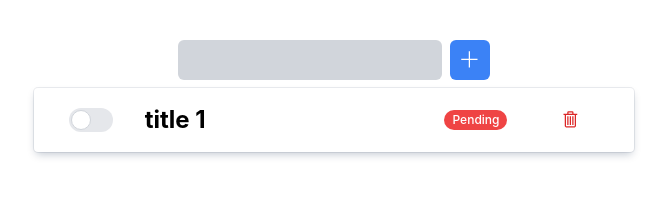
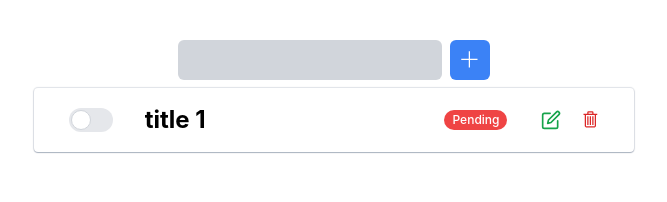
Before and after one commit to mabuhanifa/react-experiment-ts, a React (Vite) app: page / in a window 1280 px wide. Shown: the top 202 px of the page, without its empty margins (306-973 px from the left). Built offline with nearby package versions, Linux system fonts and the light colour scheme.

Commit message:
edit button

```diff
--- a/src/components/Todo.tsx
+++ b/src/components/Todo.tsx
@@ -1,9 +1,13 @@
+import { useState } from "react";
+import { BiSave } from "react-icons/bi";
+import { FiEdit } from "react-icons/fi";
 import { VscTrash } from "react-icons/vsc";
 import { useDispatch } from "../contextAPI/hooks";
 import { type Todo } from "../types/types";
 import CheckBox from "./CheckBox";
 
 export default function Todo({ todo }: { todo: Todo }) {
+  const [edit, setEdit] = useState(false);
   const dispatch = useDispatch();
 
   return (
@@ -12,30 +16,41 @@ export default function Todo({ todo }: { todo: Todo }) {
         <CheckBox todo={todo} />
       </div>
       <div className="col-span-6 flex items-center">
-                <h1 className={`text-2xl font-bold ${todo.isCompleted ? "line-through" : ""}`}>
-                    {todo.title}
-                </h1>
+        <input
+          type="text"
+          value={todo.title}
+          className={`text-2xl font-bold ${
+            todo.isCompleted ? "line-through" : ""
+          }  ${edit ? "bg-gray-500" : ""}`}
+        />
       </div>
-            <div className="col-span-2 flex items-center justify-center" >
+      <div className="col-span-2 flex items-center justify-center">
         <button
-                    onClick={() => { dispatch({ type: "CHANGE_STATUS", payload: (todo.id) }) }}
+          onClick={() => {
+            dispatch({ type: "CHANGE_STATUS", payload: todo.id });
+          }}
           className={`text-xs px-2 py-0.5 rounded-full text-white font-[500]
-                   ${todo.isCompleted ? "bg-green-500" : "bg-red-500"}`}>
-
+                   ${todo.isCompleted ? "bg-green-500" : "bg-red-500"}`}
+        >
           {todo.isCompleted ? "Completed" : "Pending"}
         </button>
       </div>
+      <div className="col-span-2 flex items-center justify-center gap-x-5">
+        <button onClick={() => setEdit((m) => !m)} className="text-green-600">
+          {edit ? <BiSave size={22} /> : <FiEdit size={20} />}
+        </button>
         <button
-                className="flex justify-center items-center text-red-600 col-span-2"
+          className="flex justify-center items-center text-red-600 "
           onClick={() => {
             dispatch({
               type: "REMOVE_TODO",
-                        payload: todo.id
-                    })
+              payload: todo.id,
+            });
           }}
         >
           <VscTrash size={20} />
         </button>
       </div>
-    )
+    </div>
+  );
 }
--- a/src/index.css
+++ b/src/index.css
@@ -10,6 +10,6 @@
 }
 
 .shad {
-  box-shadow: rgba(9, 30, 66, 0.25) 0px 4px 8px -2px,
-    rgba(9, 30, 66, 0.08) 0px 0px 0px 1px;
+  box-shadow: rgba(9, 30, 66, 0.25) 0px 1px 1px,
+    rgba(9, 30, 66, 0.13) 0px 0px 1px 1px;
 }
--- a/src/types/types.ts
+++ b/src/types/types.ts
@@ -7,6 +7,7 @@ export type Todo = {
 export type Action =
   | { type: "ADD_TODO"; payload: Todo }
   | { type: "CHANGE_STATUS"; payload: number }
+  | { type: "CHANGE_TITLE"; payload: number }
   | { type: "REMOVE_TODO"; payload: number };
 
 export type StateType = { todos: Todo[] };
```
Lines whose indentation alone changed are shown as unchanged.
